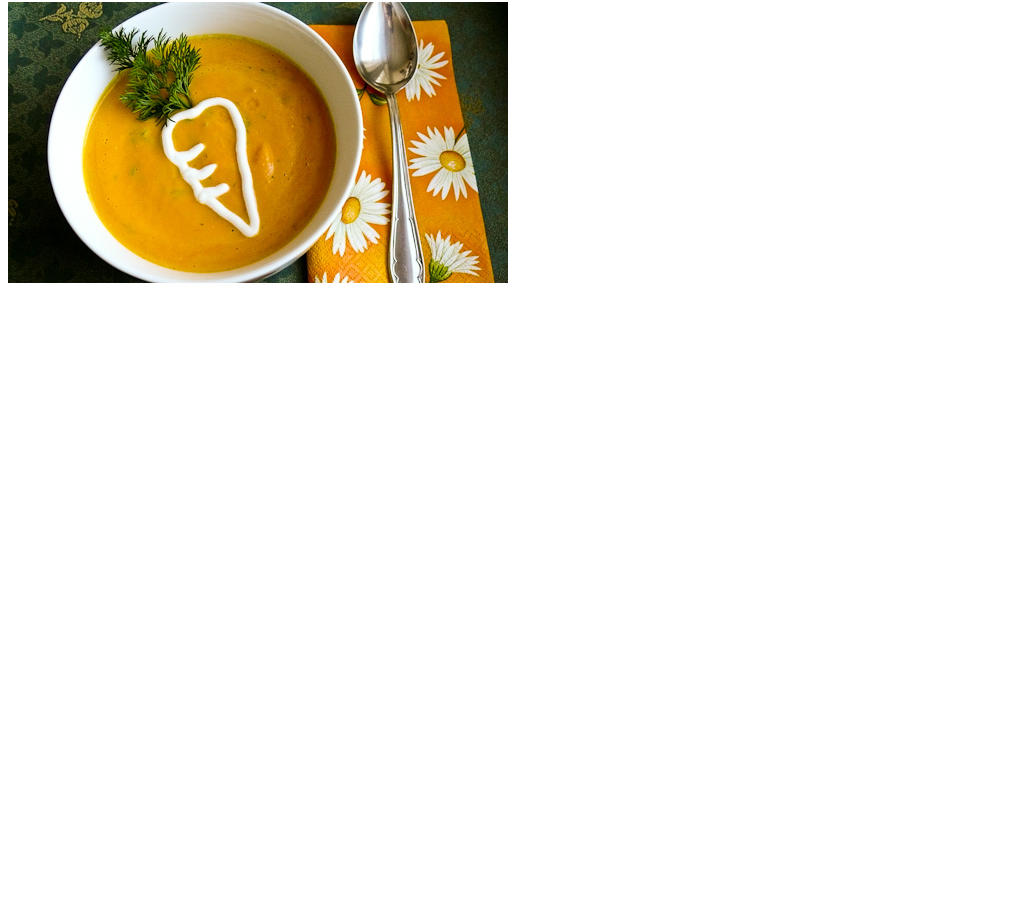
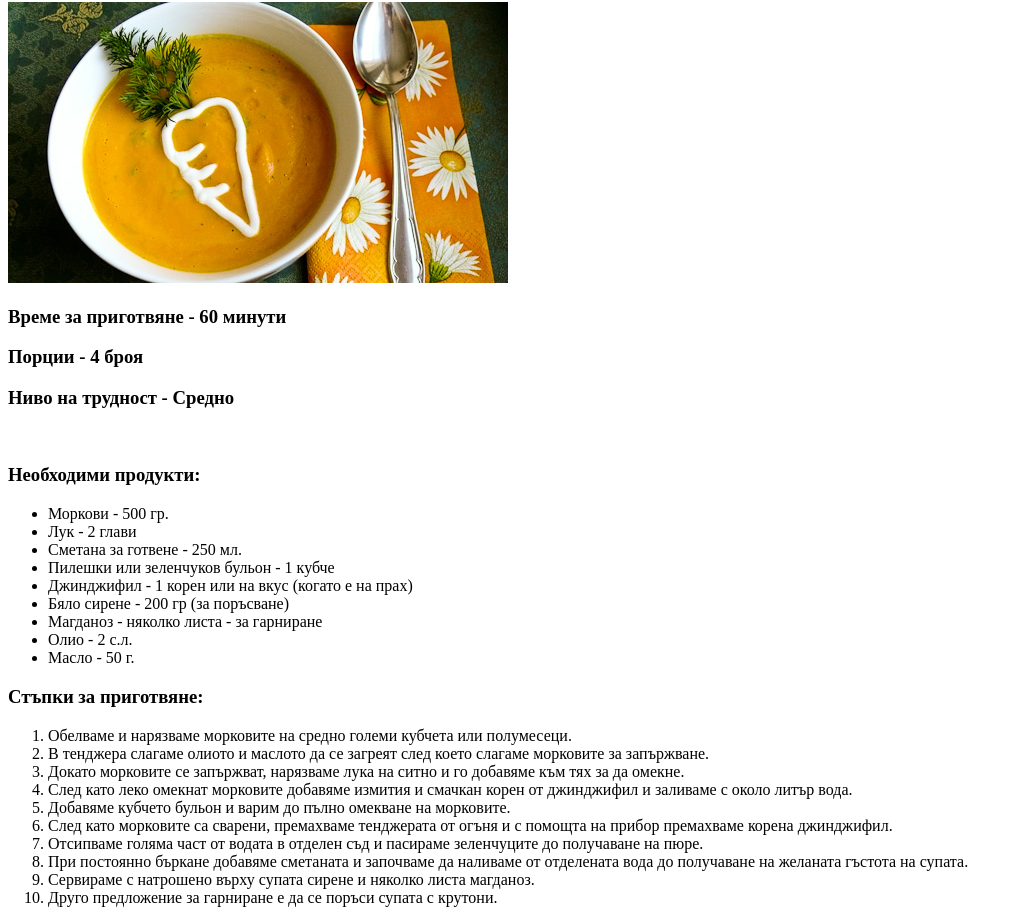
Before and after one commit to avitev92/odin-recipe-website, a plain HTML site: page recipes/морковена-крем-супа.html in a window 1280 px wide. Shown: the part 78-1001 px from the top of the page, without its empty margins (0-1018 px from the left). Before the commit the page ends 800 px from the top, so only its background shows below. Drawn offline with Linux system fonts and the light colour scheme.

Commit message:
Recipe filled out

```diff
--- a/recipes/морковена-крем-супа.html
+++ b/recipes/морковена-крем-супа.html
@@ -9,7 +9,36 @@
 
     <h1>Морковена Крем Супа</h1>
     <img src="../img/carrot_soup.jpg" alt="Carrot Soup Image">
+    <h3>Време за приготвяне - 60 минути</h3>
+    <h3>Порции - 4 броя</h3>
+    <h3>Ниво на трудност - Средно</h3>
+    <br>
+    <h3>Необходими продукти:</h3>
+    <ul>
+        <li>Моркови - 500 гр.</li>
+        <li>Лук - 2 глави</li>
+        <li>Сметана за готвене - 250 мл.</li>
+        <li>Пилешки или зеленчуков бульон - 1 кубче</li>
+        <li>Джинджифил - 1 корен или на вкус (когато е на прах)</li>
+        <li>Бяло сирене - 200 гр (за поръсване)</li>
+        <li>Магданоз - няколко листа - за гарниране </li>
+        <li>Олио - 2 с.л.</li>
+        <li>Масло - 50 г.</li>
+    </ul>
+   <h3>Стъпки за приготвяне:</h3>
+   <ol>
+        <li>Обелваме и нарязваме морковите на средно големи кубчета или полумесеци.</li>
+        <li>В тенджера слагаме олиото и маслото да се загреят след което слагаме морковите за запържване.</li>
+        <li>Докато морковите се запържват, нарязваме лука на ситно и го добавяме към тях за да омекне.</li>
+        <li>След като леко омекнат морковите добавяме измития и смачкан корен от джинджифил и заливаме с около литър вода.</li>
+        <li>Добавяме кубчето бульон и варим до пълно омекване на морковите.</li>
+        <li>След като морковите са сварени, премахваме тенджерата от огъня и с помощта на прибор премахваме корена джинджифил.</li>
+        <li>Отсипваме голяма част от водата в отделен съд и пасираме зеленчуците до получаване на пюре.</li>
+        <li>При постоянно бъркане добавяме сметаната и започваме да наливаме от отделената вода до получаване на желаната гъстота на супата.</li>
+        <li>Сервираме с натрошено върху супата сирене и няколко листа магданоз.</li>
+        <li>Друго предложение за гарниране е да се поръси супата с крутони.</li>
 
+   </ol>
 
 </body>
 </html>
```
Also changed, not shown: recipes/лазаня.html (+28 -0 lines).
